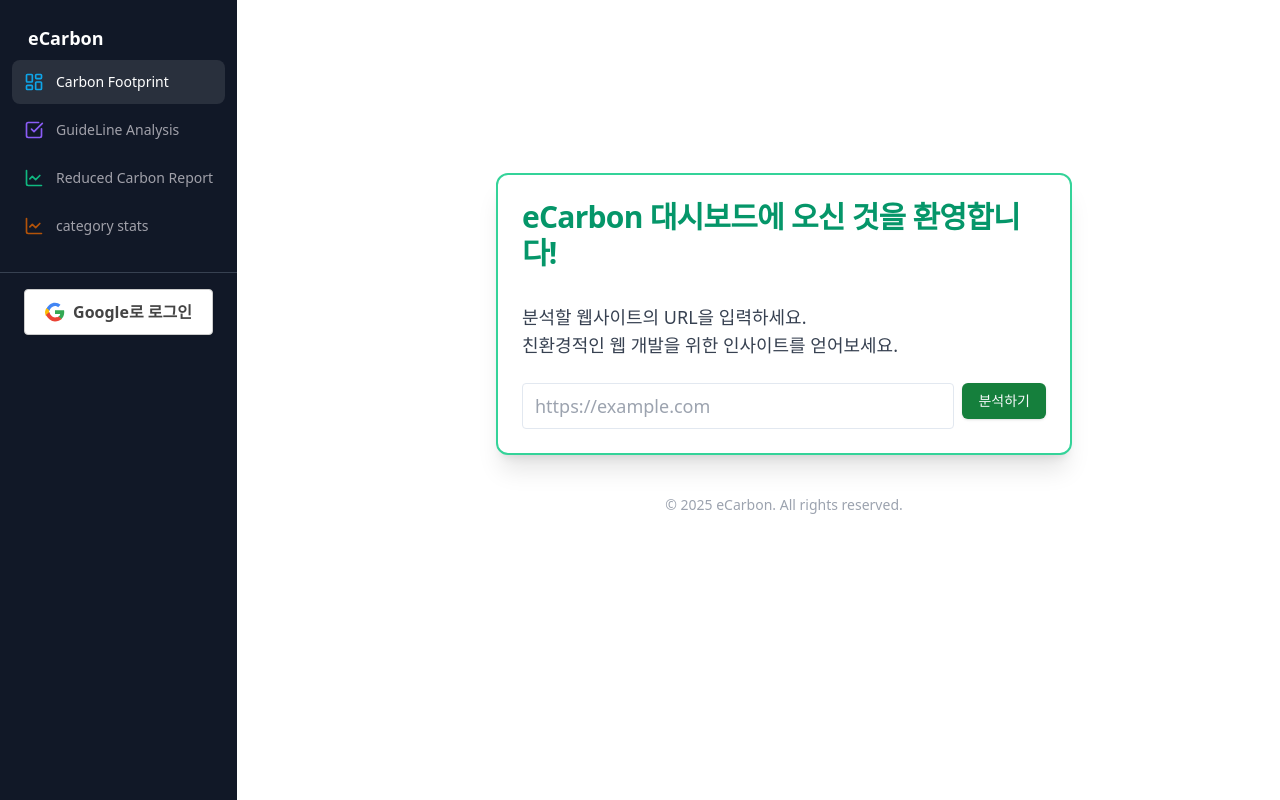
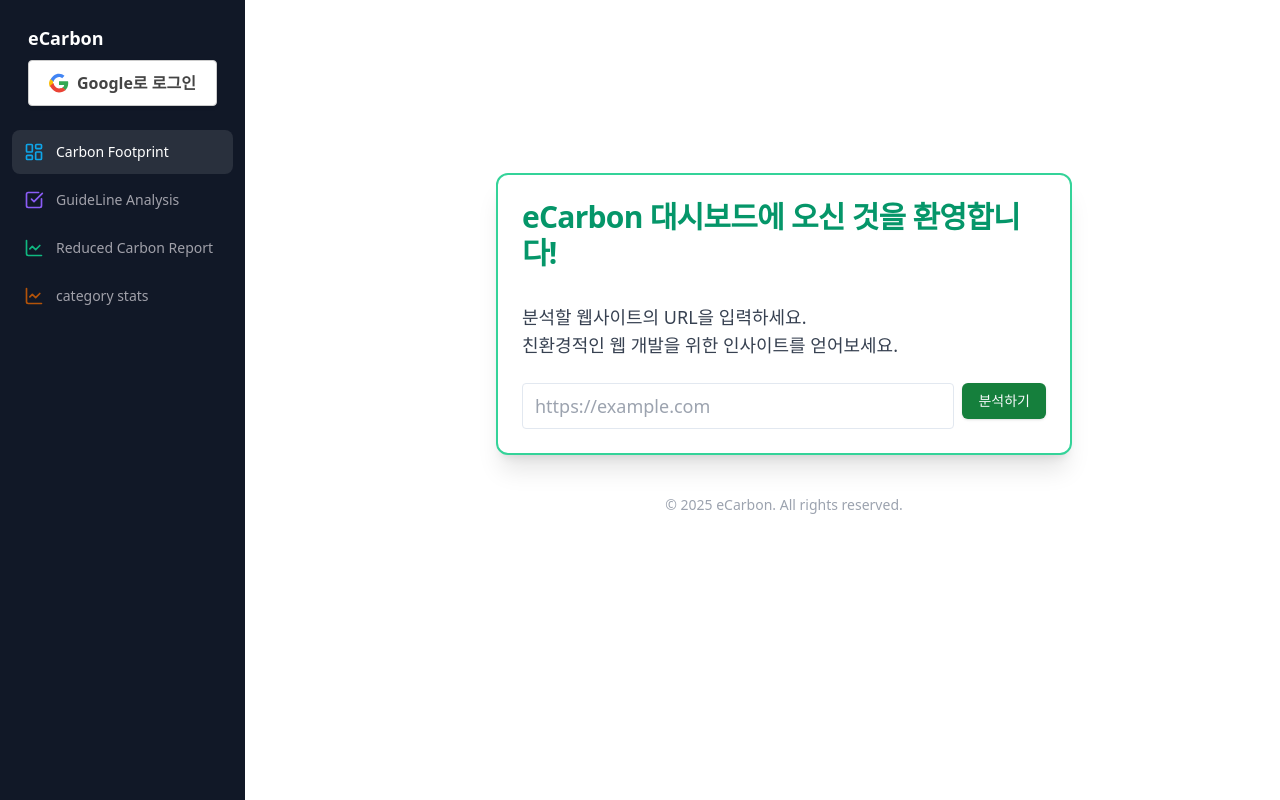
Before and after one commit to Google-eCarbon/ecarbon, a React (Vite) app in the folder frontend/my-dashboard/: page / in a window 1280 px wide. Built offline with nearby package versions, Linux system fonts and the light colour scheme.

Commit message:
refactor: Move Google login button

```diff
--- a/frontend/my-dashboard/src/components/Sidebar.tsx
+++ b/frontend/my-dashboard/src/components/Sidebar.tsx
@@ -1,4 +1,3 @@
-import React from 'react';
 import { NavLink } from 'react-router-dom';
 import { cn } from '@/lib/utils';
 import {
@@ -44,6 +43,12 @@
         <h2 className="mb-2 px-4 text-lg font-semibold">
           eCarbon
         </h2>
+
+        {/* 로그인 버튼 영역 - 상단으로 이동 */}
+        <div className="mb-6 px-4">
+          <GoogleLoginButton />
+        </div>
+
         <div className="space-y-1">
           {routes.map((route) => (
             <NavLink
@@ -64,13 +69,6 @@
           ))}
         </div>
       </div>
-
-      {/* 로그인 버튼 영역 - 하단에 고정 */}
-      <div className="mt-auto px-3 py-4 border-t border-gray-700">
-        <div className="flex justify-center">
-          <GoogleLoginButton />
-        </div>
-      </div>
     </div>
   );
 };
```
